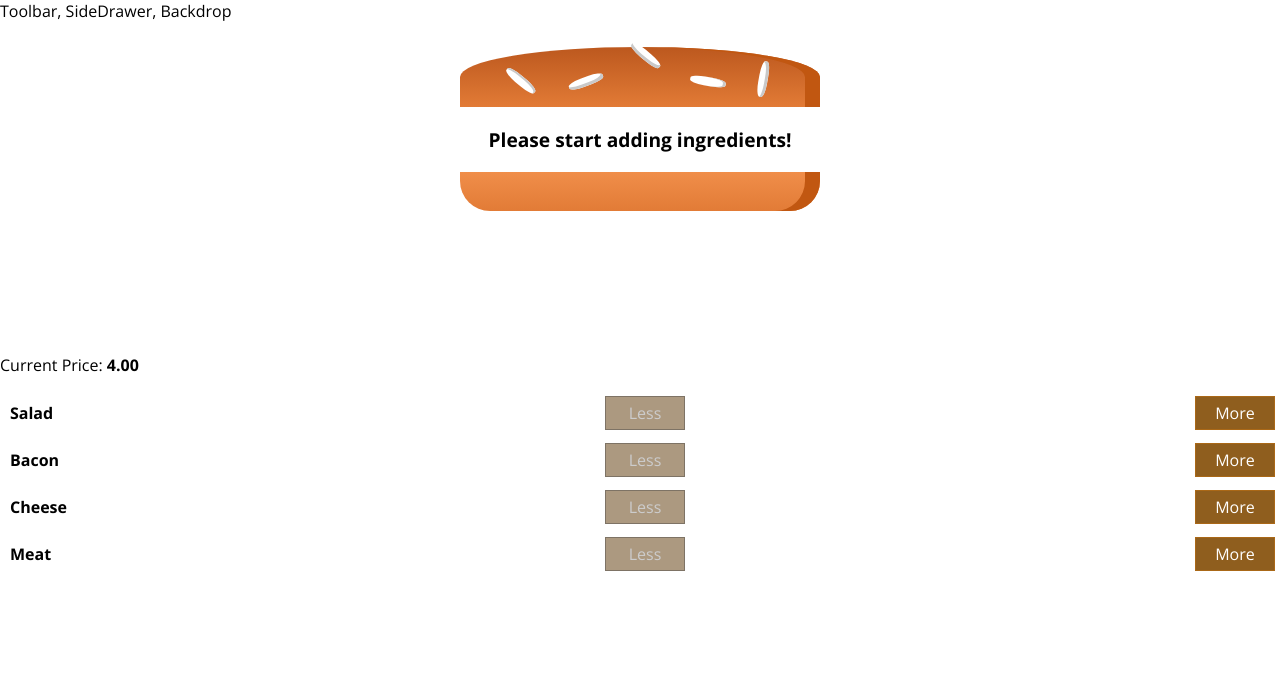
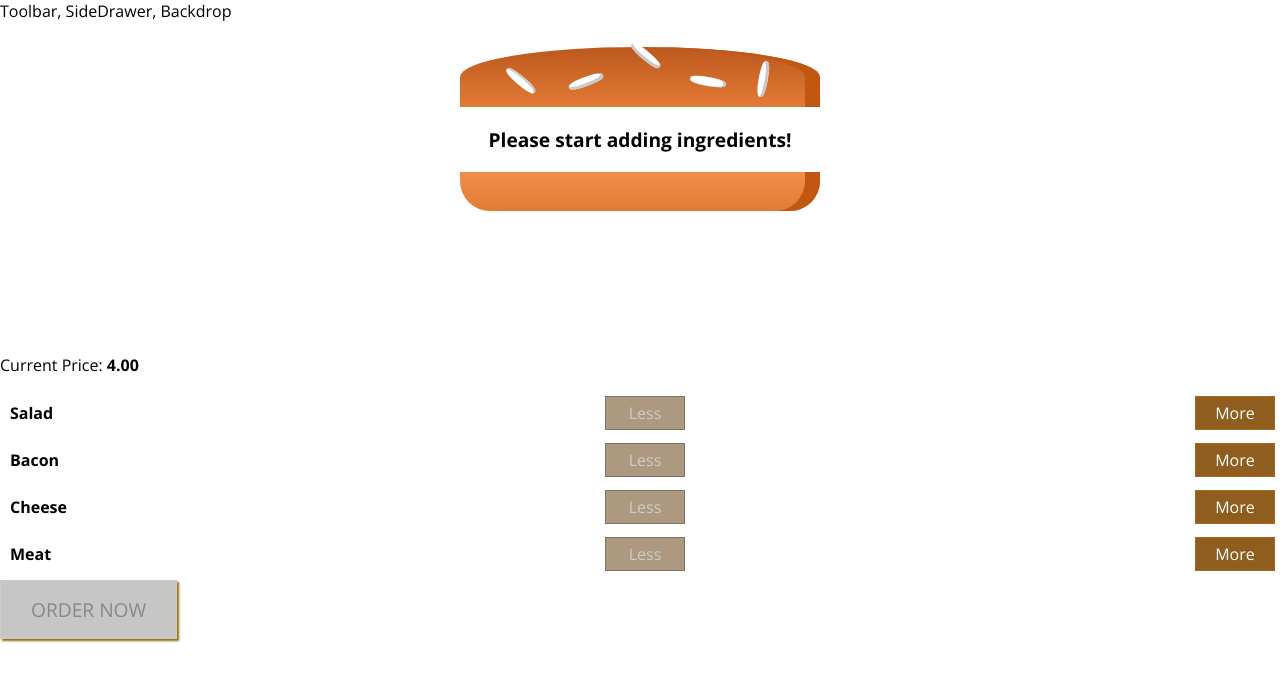
Before and after one commit to stdj91/react-burger-app, a React (Create React App) app: page / in a window 1280 px wide. Shown: the top 682 px of the page. Built offline with nearby package versions, Linux system fonts and the light colour scheme.

Commit message:
order button

```diff
--- a/src/components/Burger/BuildControls/BuildControls.js
+++ b/src/components/Burger/BuildControls/BuildControls.js
@@ -21,6 +21,8 @@
              removed={() => props.ingredientRemoved(ctrl.type)}
              disabled={props.disabled[ctrl.type]} />
         ))}
+        <button className={classes.OrderButton}
+        disabled={!props.purchasable}>ORDER NOW</button>
     </div>
 );
 
--- a/src/components/Burger/BuildControls/BuildControls.module.css
+++ b/src/components/Burger/BuildControls/BuildControls.module.css
@@ -9,3 +9,41 @@
     padding: 10px 0;
 
 }
+.OrderButton {
+    background-color: #DAD735;
+    outline: none;
+    cursor: pointer;
+    border: 1px solid #966909;
+    color: #966909;
+    font-family: inherit;
+    font-size: 1.2em;
+    padding: 15px 30px;
+    box-shadow: 2px 2px 2px #966909
+}
+
+.OrderButton:hover, .OrderButton:active {
+    background-color: #A0DB41;
+    border: 1px solid #966909;
+    color: #966909;
+}
+.OrderButton:disabled {
+    background-color: #C7C6C6;
+    cursor: not-allowed;
+    border: 1px solid #ccc;
+    color: #888888;
+}
+.OrderButton:not(:disabled){
+    animation: enable 0.3 linear;
+}
+
+@keyframes enable {
+    0% {
+        transform: scale(1);
+    }
+    60% {
+        transform: scale(1.1);
+    }
+    100% {
+        transform: scale(1);
+    }
+}
--- a/src/container/BurgerBuilder/BurgerBuilder.js
+++ b/src/container/BurgerBuilder/BurgerBuilder.js
@@ -23,7 +23,20 @@
             cheese: 0,
             meat: 0,
         },
-        totalPrice: 4
+        totalPrice: 4,
+        purchasable: false
+    }
+
+    updatePurchaseState (ingredients) {
+
+        const sum = Object.keys(ingredients)
+        .map(igKey => {
+            return ingredients[igKey];
+        })
+        .reduce((sum, el) => {
+            return sum + el;
+        }, 0)
+        this.setState({purchasable: sum > 0});
     }
 
     addIngredientsHandler = (type) => {
@@ -37,6 +50,7 @@
         const oldPrice = this.state.totalPrice;
         const newPrice = oldPrice + priceAddition;
         this.setState ({totalPrice: newPrice, ingredients: updateIngredients})
+        this.updatePurchaseState(updateIngredients)
 
     }
 
@@ -54,6 +68,8 @@
         const oldPrice = this.state.totalPrice;
         const newPrice = oldPrice - priceDeduction;
         this.setState ({totalPrice: newPrice, ingredients: updateIngredients})
+        this.updatePurchaseState(updateIngredients)
+
     }
 
 
@@ -71,6 +87,7 @@
                 ingredientAdded={this.addIngredientsHandler}
                 ingredientRemoved={this.removeIngredientsHandler}
                 disabled={disabledInfo}
+                purchasable={this.state.purchasable}
                 price={this.state.totalPrice} />
            </Aux>
         );
```
